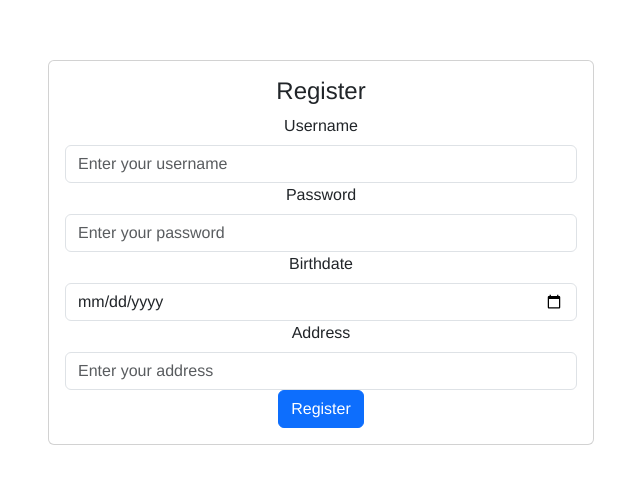
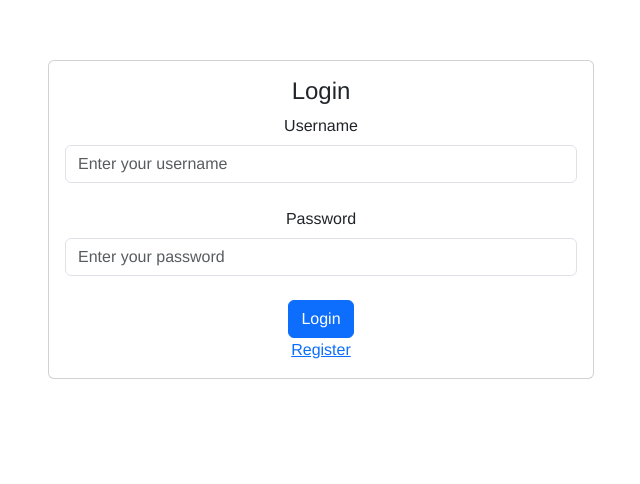
Before and after one commit to dugasalg/CarAudio-Vue, a Vue app: page / in a window 1280 px wide. Shown: the top 484 px of the page, without its empty margins (319-959 px from the left). Built offline with nearby package versions, Linux system fonts and the light colour scheme.

Commit message:
consolelogg

```diff
--- a/package.json
+++ b/package.json
@@ -6,20 +6,21 @@
     "serve": "vue-cli-service serve",
     "build": "vue-cli-service build",
     "lint": "vue-cli-service lint"
-
   },
   "dependencies": {
     "axios": "^1.6.1",
     "bootstrap": "^5.3.2",
     "bootstrap-vue": "^2.23.1",
     "core-js": "^3.8.3",
-    "vue": "^2.6.14"
+    "vue": "^2.6.14",
+    "vue-router": "^3.5.1"
   },
   "devDependencies": {
     "@babel/core": "^7.12.16",
     "@babel/eslint-parser": "^7.12.16",
     "@vue/cli-plugin-babel": "~5.0.0",
     "@vue/cli-plugin-eslint": "~5.0.0",
+    "@vue/cli-plugin-router": "~5.0.0",
     "@vue/cli-service": "~5.0.0",
     "eslint": "^7.32.0",
     "eslint-plugin-vue": "^8.0.3",
--- a/src/AppRegister.vue
+++ /dev/null
@@ -1,104 +0,0 @@
-<template>
-  <div id="app">
-    <b-container>
-      <b-row>
-        <b-col></b-col>
-        <b-col cols="6">
-          <b-card title="Register">
-            <b-form @submit.prevent="registerUser">
-              <b-form-group label="Username">
-                <b-form-input
-                    v-model="username"
-                    placeholder="Enter your username"
-                    required
-                ></b-form-input>
-              </b-form-group>
-
-              <b-form-group label="Password">
-                <b-form-input
-                    v-model="password"
-                    type="password"
-                    placeholder="Enter your password"
-                    required
-                ></b-form-input>
-              </b-form-group>
-
-              <b-form-group label="Email">
-                <b-form-input
-                    v-model="email"
-                    type="email"
-                    placeholder="Enter your email"
-                    required
-                ></b-form-input>
-              </b-form-group>
-
-              <b-form-group label="Birth Date">
-                <b-form-input
-                    v-model="birthDate"
-                    type="date"
-                    placeholder="Enter your birth date"
-                ></b-form-input>
-              </b-form-group>
-
-              <b-form-group label="Address">
-                <b-form-input
-                    v-model="address"
-                    placeholder="Enter your address"
-                ></b-form-input>
-              </b-form-group>
-
-              <b-button type="submit" variant="primary">Register</b-button>
-            </b-form>
-          </b-card>
-        </b-col>
-        <b-col></b-col>
-      </b-row>
-    </b-container>
-  </div>
-</template>
-
-<script>
-import axios from 'axios';
-
-export default {
-  name: 'AppRegister',
-  data() {
-    return {
-      username: '',
-      password: '',
-      email: '',
-      birthDate: '',
-      address: ''
-    }
-  },
-  methods: {
-    async registerUser() {
-      try {
-        const response = await axios.post('https://distinct-fish-polo-shirt.cyclic.app/users/registrar', {
-          usrn: this.username,
-          password: this.password,
-          email: this.email,
-          birthDate: this.birthDate,
-          address: this.address
-        });
-        console.log(response.data);
-        // Aquí puedes redireccionar al usuario o mostrar un mensaje de éxito
-      } catch (error) {
-        console.error(error);
-        // Manejar el error, mostrar mensaje al usuario, etc.
-      }
-    }
-  }
-}
-</script>
-
-<style>
-#app {
-  font-family: Avenir, Helvetica, Arial, sans-serif;
-  -webkit-font-smoothing: antialiased;
-  -moz-osx-font-smoothing: grayscale;
-  text-align: center;
-  color: #2c3e50;
-  margin-top: 60px;
-}
-</style>
--- a/src/main.js
+++ b/src/main.js
@@ -1,10 +1,10 @@
 import Vue from 'vue'
-//import App from './AppLogin.vue'
-import App from './AppRegisterr.vue'
+import App from './views/App.vue'
 import { BootstrapVue, IconsPlugin } from 'bootstrap-vue'
-// Import Bootstrap and BootstrapVue CSS files (order is important)
+
 import 'bootstrap/dist/css/bootstrap.css'
 import 'bootstrap-vue/dist/bootstrap-vue.css'
+import router from './router'
 // Make BootstrapVue available throughout your project
 Vue.use(BootstrapVue)
 // Optionally install the BootstrapVue icon components plugin
@@ -12,5 +12,6 @@ Vue.use(IconsPlugin)
 Vue.config.productionTip = false
 
 new Vue({
-  render: h => h(App),
+  router,
+  render: h => h(App)
 }).$mount('#app')
--- /dev/null
+++ b/src/router/index.js
@@ -0,0 +1,43 @@
+import Vue from 'vue'
+import VueRouter from 'vue-router'
+import LoginView from '../views/AppLogin.vue'
+
+Vue.use(VueRouter)
+
+const routes = [
+  {
+    path: '/',
+    name: 'login',
+    component: LoginView
+  },
+  {
+    path: '/register',
+    name: 'register',
+    // route level code-splitting
+    // this generates a separate chunk (about.[hash].js) for this route
+    // which is lazy-loaded when the route is visited.
+    component: () => import(/* webpackChunkName: "about" */ '../views/AppRegisterr.vue')
+  },
+  {
+    path: '/dashboard',
+    name: 'Dashboard',
+    // route level code-splitting
+    // this generates a separate chunk (about.[hash].js) for this route
+    // which is lazy-loaded when the route is visited.
+    component: () => import(/* webpackChunkName: "about" */ '../views/DashboardView.vue'),
+    children: [
+      {
+        path: 'category',
+        component: () => import(/* webpackChunkName: "about" */ '../views/CategoryView.vue')
+      }
+    ]
+  }
+]
+
+const router = new VueRouter({
+  mode: 'history',
+  base: process.env.BASE_URL,
+  routes
+})
+
+export default router
--- /dev/null
+++ b/src/views/App.vue
@@ -0,0 +1,35 @@
+<template>
+  <div id="app">
+    <router-view></router-view>
+  </div>
+</template>
+
+<script>
+export default {
+  name: 'App',
+}
+
+</script>
+
+<style>
+#app {
+  font-family: Avenir, Helvetica, Arial, sans-serif;
+  -webkit-font-smoothing: antialiased;
+  -moz-osx-font-smoothing: grayscale;
+  text-align: center;
+  color: #2c3e50;
+}
+
+nav {
+  padding: 30px;
+}
+
+nav a {
+  font-weight: bold;
+  color: #2c3e50;
+}
+
+nav a.router-link-exact-active {
+  color: #42b983;
+}
+</style>
--- a/src/AppLogin.vue
+++ b/src/views/AppLogin.vue
@@ -1,5 +1,5 @@
 <template>
-  <div id="app">
+  <div>
     <b-container>
       <b-row>
         <b-col></b-col>
@@ -29,6 +29,7 @@
               <br>
               <b-button type="submit" variant="primary">Login</b-button>
             </b-form>
+            <router-link to="/register">Register</router-link>
           </b-card>
         </b-col>
         <b-col></b-col>
@@ -59,12 +60,18 @@ export default {
       }
 
       try {
-        const response = await axios.post('https://real-gray-cheetah-fez.cyclic.appusers/iniciar-sesion', requestBody)
-        console.log(response)
+        const response = await axios.post('https://real-gray-cheetah-fez.cyclic.app/users/iniciar-sesion', requestBody);
+        console.log(response);
+        if (response && response.data && response.data.jwt) {
+          localStorage.setItem("jwt", response.data.jwt);
+          alert("Login exitoso");
+        }
+        else {
+          alert("Login fallido");
+        }
       } catch (error) {
         console.error(error)
       }
-
     }
   }
 }
--- a/src/AppRegisterr.vue
+++ b/src/views/AppRegisterr.vue
@@ -1,5 +1,5 @@
 <template>
-    <div id="app">
+    <div>
       <b-container>
         <b-row>
           <b-col></b-col>
@@ -26,6 +26,8 @@
 
               <b-button type="submit" variant="primary">Register</b-button>
             </b-form>
+            <router-link to="/">Login</router-link>
+
           </b-card>
 
           </b-col>
--- /dev/null
+++ b/src/views/CategoryView.vue
@@ -0,0 +1,49 @@
+<template>
+  <div>
+    <b-sidebar visible id="sidebar-1" title="Sidebar" shadow>
+      Ventanas de catalogo
+    </b-sidebar>
+  </div>
+</template>
+
+<script>
+
+import axios from 'axios'
+export default {
+  name: 'App',
+  data() {
+    return {
+      username:"",
+      pass:""
+    }
+  },
+  methods: {
+    async login(event){
+      event.preventDefault()
+      const requestBody = {
+      usrn: this.username,
+      password: this.pass
+      }
+
+      try {
+        const response = await axios.post('https://real-gray-cheetah-fez.cyclic.appusers/iniciar-sesion', requestBody)
+        console.log(response)
+      } catch (error) {
+        console.error(error)
+      }
+
+    }
+  }
+}
+</script>
+
+<style>
+#app {
+  font-family: Avenir, Helvetica, Arial, sans-serif;
+  -webkit-font-smoothing: antialiased;
+  -moz-osx-font-smoothing: grayscale;
+  text-align: center;
+  color: #2c3e50;
+  margin-top: 60px;
+}
+</style>
--- /dev/null
+++ b/src/views/DashboardView.vue
@@ -0,0 +1,50 @@
+<template>
+  <div>
+    <b-sidebar visible id="sidebar-1" title="Sidebar" shadow>
+      Ventanas de catalogo
+      <router-link to="dashboard/category">Category</router-link>
+    </b-sidebar>
+    <router-view></router-view>
+  </div>
+</template>
+
+<script>
+import axios from 'axios'
+export default {
+  name: 'App',
+  data() {
+    return {
+      username:"",
+      pass:""
+    }
+  },
+  methods: {
+    async login(event){
+      event.preventDefault()
+      const requestBody = {
+      usrn: this.username,
+      password: this.pass
+      }
+
+      try {
+        const response = await axios.post('https://real-gray-cheetah-fez.cyclic.appusers/iniciar-sesion', requestBody)
+        console.log(response)
+      } catch (error) {
+        console.error(error)
+      }
+
+    }
+  }
+}
+</script>
+
+<style>
+#app {
+  font-family: Avenir, Helvetica, Arial, sans-serif;
+  -webkit-font-smoothing: antialiased;
+  -moz-osx-font-smoothing: grayscale;
+  text-align: center;
+  color: #2c3e50;
+  margin-top: 60px;
+}
+</style>
```
Also changed, not shown: 1 other file (tests, documents, lock files or other folders).
